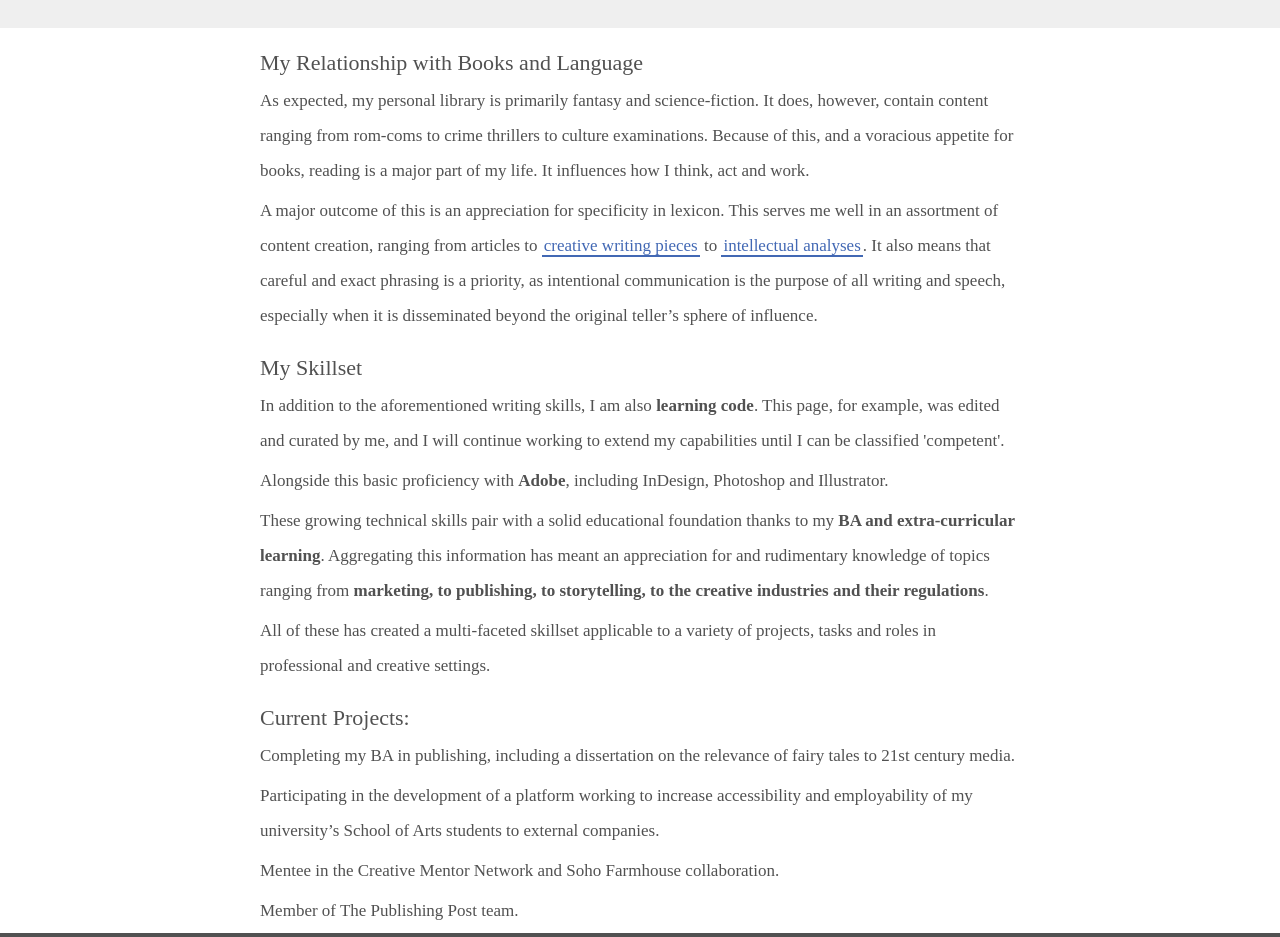
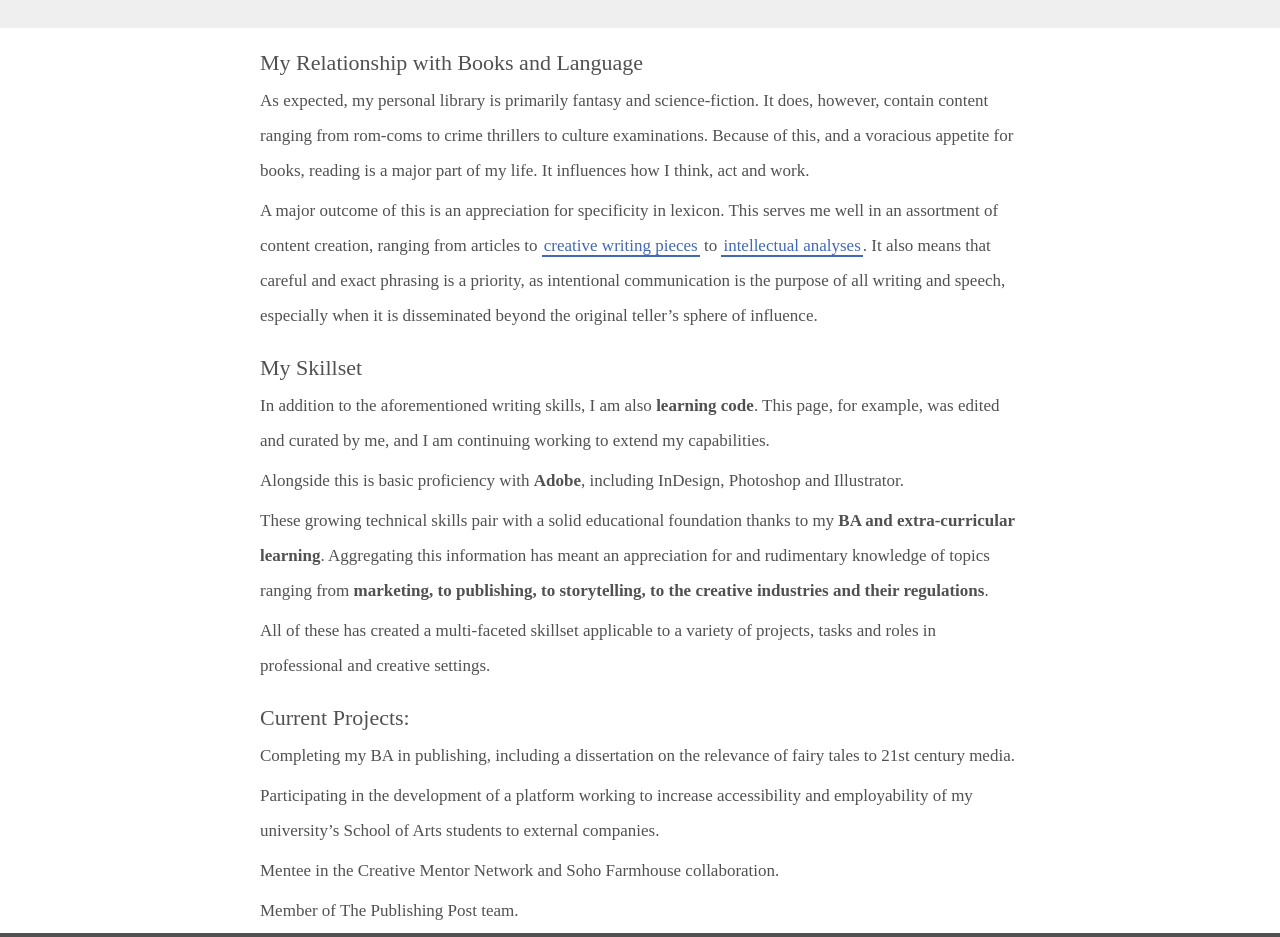
Before and after one commit to DragonLibrary/BookBlog, a Jekyll site: the page aboutme/index.html, which Jekyll copies as it is, in a window 1280 px wide. Shown: the part 997-1934 px from the top of the page. Built offline with Jekyll 4.4.1, drawn with Linux system fonts in a browser that asks for light colours.

Commit message:
Update index.html

```diff
--- a/aboutme/index.html
+++ b/aboutme/index.html
@@ -71,8 +71,8 @@
 	</div>
 
 <div class="info_text">
-	<p>In addition to the aforementioned writing skills, I am also <b>learning code</b>. This page, for example, was edited and curated by me, and I will continue working to extend my capabilities until I can be classified 'competent'.</p>
-	<p>Alongside this basic proficiency with <b>Adobe</b>, including InDesign, Photoshop and Illustrator.</p>
+	<p>In addition to the aforementioned writing skills, I am also <b>learning code</b>. This page, for example, was edited and curated by me, and I am continuing working to extend my capabilities.</p>
+	<p>Alongside this is basic proficiency with <b>Adobe</b>, including InDesign, Photoshop and Illustrator.</p>
 	<p>These growing technical skills pair with a solid educational foundation thanks to my <b>BA and extra-curricular learning</b>. Aggregating this information has meant an appreciation for and rudimentary knowledge of topics ranging from <b>marketing, to publishing, to storytelling, to the creative industries and their regulations</b>.</p>
 	<p>All of these has created a multi-faceted skillset applicable to a variety of projects, tasks and roles in professional and creative settings.</p>
 </div>
```
